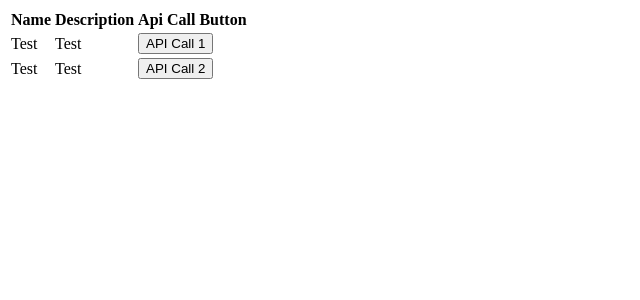
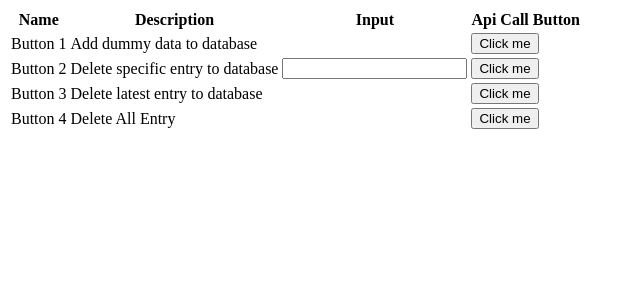
Before and after one commit to Yeesbae/SC2006, a Django app: page / in a window 1280 px wide. Shown: the top 300 px of the page, without its empty margins (0-640 px from the left). Run offline with Django 5.2, Linux system fonts and the light colour scheme.

Commit message:
Updated API call buttons

```diff
--- /dev/null
+++ b/App/static/Button.js
@@ -0,0 +1,170 @@
+const nameList = [
+  'Time', 'Past', 'Future', 'Dev',
+  'Fly', 'Flying', 'Soar', 'Soaring', 'Power', 'Falling',
+  'Fall', 'Jump', 'Cliff', 'Mountain', 'Rend', 'Red', 'Blue',
+  'Green', 'Yellow', 'Gold', 'Demon', 'Demonic', 'Panda', 'Cat',
+  'Kitty', 'Kitten', 'Zero', 'Memory', 'Trooper', 'XX', 'Bandit',
+  'Fear', 'Light', 'Glow', 'Tread', 'Deep', 'Deeper', 'Deepest',
+  'Mine', 'Your', 'Worst', 'Enemy', 'Hostile', 'Force', 'Video',
+  'Game', 'Donkey', 'Mule', 'Colt', 'Cult', 'Cultist', 'Magnum',
+  'Gun', 'Assault', 'Recon', 'Trap', 'Trapper', 'Redeem', 'Code',
+  'Script', 'Writer', 'Near', 'Close', 'Open', 'Cube', 'Circle',
+  'Geo', 'Genome', 'Germ', 'Spaz', 'Shot', 'Echo', 'Beta', 'Alpha',
+  'Gamma', 'Omega', 'Seal', 'Squid', 'Money', 'Cash', 'Lord', 'King',
+  'Duke', 'Rest', 'Fire', 'Flame', 'Morrow', 'Break', 'Breaker', 'Numb',
+  'Ice', 'Cold', 'Rotten', 'Sick', 'Sickly', 'Janitor', 'Camel', 'Rooster',
+  'Sand', 'Desert', 'Dessert', 'Hurdle', 'Racer', 'Eraser', 'Erase', 'Big',
+  'Small', 'Short', 'Tall', 'Sith', 'Bounty', 'Hunter', 'Cracked', 'Broken',
+  'Sad', 'Happy', 'Joy', 'Joyful', 'Crimson', 'Destiny', 'Deceit', 'Lies',
+  'Lie', 'Honest', 'Destined', 'Bloxxer', 'Hawk', 'Eagle', 'Hawker', 'Walker',
+  'Zombie', 'Sarge', 'Capt', 'Captain', 'Punch', 'One', 'Two', 'Uno', 'Slice',
+  'Slash', 'Melt', 'Melted', 'Melting', 'Fell', 'Wolf', 'Hound',
+  'Legacy', 'Sharp', 'Dead', 'Mew', 'Chuckle', 'Bubba', 'Bubble', 'Sandwich',
+  'Smasher', 'Extreme', 'Multi', 'Universe', 'Ultimate', 'Death', 'Ready', 'Monkey',
+  'Elevator', 'Wrench', 'Grease', 'Head', 'Theme', 'Grand', 'Cool', 'Kid', 'Boy', 'Girl', 'Vortex', 'Paradox'
+];
+
+function randomName() {
+  const firstName = nameList[Math.floor(Math.random() * nameList.length)];
+  const lastName = nameList[Math.floor(Math.random() * nameList.length)];
+  return {first: firstName, last: lastName};
+}
+
+function addDummy() {
+    // alert("Hello from a static file!");
+    const name = randomName();
+
+    const data = {
+      username: "testuser",
+      password: "testpassword",
+      email: "test@example.com",
+      // first_name: name.first,
+      // last_name: name.last,
+      first_name: "Test",
+      last_name: "Test",
+      date_of_birth: "1990-01-01"
+    }
+
+    console.log('Updated Data:', data);
+
+  fetch('api/create-user/', {
+    method: 'POST',
+    headers: {
+      'Content-Type': 'application/json',
+      'X-CSRFToken': getCookie('csrftoken')
+  },
+      body: JSON.stringify(data)
+  })
+
+  .then(response => response.json())
+
+  .then(data => {
+    console.log('Success:', data);
+    // alert('Data saved successfully');
+  })
+
+  .catch((error) => {
+    console.error('Error:', error);
+    // alert('Failed to save data');
+  });
+}
+
+function deleteLatestEntry() {
+  fetch('/api/delete-latest/', {
+    method: 'DELETE',
+    headers: {
+      'Content-Type': 'application/json',
+      'X-CSRFToken': getCookie('csrftoken')
+    }
+  })
+
+  .then(response => response.json())
+
+  .then(data => {
+    if (data.status === 'success') {
+      console.log('Latest entry deleted successfully');
+      // alert('Latest entry deleted successfully');
+    } else {
+      console.log('Nothing to delete');
+      // alert('Nothing to delete');
+    }
+  })
+
+  .catch((error) => {
+    console.error('Error:', error);
+    // alert('Failed to delete entry.');
+  });
+}
+
+function deleteAllEntry() {
+  fetch('/api/delete-all/', {
+    method: 'DELETE',
+    headers: {
+      'Content-Type': 'application/json',
+      'X-CSRFToken': getCookie('csrftoken')
+    }
+  })
+
+  .then(response => response.json())
+
+  .then(data => {
+    if (data.status === 'success') {
+      console.log('All entries deleted successfully');
+      // alert('All entries deleted successfully');
+    } else {
+      console.log('Nothing to delete');
+      // alert('Nothing to delete');
+    }
+  })
+
+  .catch((error) => {
+      console.error('Error:', error);
+      // alert('Failed to delete entries');
+  });
+}
+
+function deleteSpecificEntry() {
+  fetch('/api/delete-user/', {
+    method: 'DELETE',
+    headers: {
+      'Content-Type': 'application/json',
+      'X-CSRFToken': getCookie('csrftoken')
+    }
+  })
+
+  .then(response => response.json())
+
+  .then(data => {
+    if (data.status === 'success') {
+      console.log('User deleted successfully');
+      // alert('All entries deleted successfully');
+    } else {
+      console.log('Nothing to delete');
+      // alert('Nothing to delete');
+    }
+  })
+
+  .catch((error) => {
+    console.error('Error:', error);
+    // alert('Failed to delete entries');
+  });
+}
+
+function getApiData() {
+
+}
+
+function getCookie(name) {
+  let cookieValue = null;
+  if (document.cookie && document.cookie !== '') {
+      const cookies = document.cookie.split(';');
+      for (let i = 0; i < cookies.length; i++) {
+          const cookie = cookies[i].trim();
+          if (cookie.startsWith(name + '=')) {
+            cookieValue = decodeURIComponent(cookie.substring(name.length + 1));
+            break;
+          }
+      }
+  }
+  return cookieValue;
+}
--- a/App/templates/ApiCall.html
+++ b/App/templates/ApiCall.html
@@ -1,26 +1,46 @@
+{% load static %}
+
 <!DOCTYPE html>
 <html>
     <head>
         <title>API Call</title>
+        <script src="{% static 'Button.js' %}"></script>
     </head>
 <body>
     <table>
         <tr>
             <th>Name</th>
             <th>Description</th>
+            <th>Input</th>
             <th>Api Call Button</th>
         </tr>
         <tr id="row-item">
-            <td>Test</td>
-            <td>Test</td>
-            <td><button class="button">API Call 1</button></td>
+            <td>Button 1</td>
+            <td>Add dummy data to database</td>
+            <td></td>
+            <td><button class="button" onclick="addDummy()">Click me</button></td>
         </tr>
         <tr id="row-item">
-            <td>Test</td>
-            <td>Test</td>
-            <td><button class="button">API Call 2</button></td>
+            <td>Button 2</td>
+            <td>Delete specific entry to database</td>
+            <form action="{% url 'delete_user' %}" method="post">
+                <td><input type="number" id="account_id" name="account_id" required></td>
+                <td><button class="button" type="submit" onclick="deleteSpecificEntry()">Click me</button></td>
+            </form>
+
+        </tr>
+        <tr id="row-item">
+            <td>Button 3</td>
+            <td>Delete latest entry to database</td>
+            <td></td>
+            <td><button class="button" onclick="deleteLatestEntry()">Click me</button></td>
+        </tr>
+        <tr id="row-item">
+            <td>Button 4</td>
+            <td>Delete All Entry</td>
+            <td></td>
+            <td><button class="button" onclick="deleteAllEntry()">Click me</button></td>
         </tr>
     </table>
-
 </body>
 </html>
--- a/App/urls.py
+++ b/App/urls.py
@@ -16,8 +16,12 @@ urlpatterns = [
     path('', views.main, name='main'),
     path('api/', include(router.urls)),
     path('api/account/', views.get_account, name='get_account'),
-    path('api/account/create/', views.create_account, name='create_account'),
-    path('api/save/', views.create_user, name='create_user'),
+    # path('api/account/create/', views.create_account, name='create_account'),
+    path('api/create-user/', views.create_user, name='create_user'),
+    # path('api/update-user/', views.update_user, name='update_user'),
+    path('api/delete-user/', views.delete_user, name='delete_user'),
+    path('api/delete-latest/', views.delete_latest_entry, name='delete_latest_entry'),
+    path('api/delete-all/', views.delete_all_entry, name='delete_all_entry'),
 ]
 
 if settings.DEBUG:
--- a/App/views.py
+++ b/App/views.py
@@ -5,7 +5,7 @@ from rest_framework.decorators import api_view
 from rest_framework import viewsets
 from django.views.decorators.csrf import csrf_exempt
 from django.template import loader
-from django.http import HttpResponse
+from django.http import HttpResponse, JsonResponse
 from .serializer import AccountSerializer, PropertySerializer, DefaultSerializer
 from .models import *
 import json
@@ -28,33 +28,95 @@ class PropertyViewSet(viewsets.ModelViewSet):
     queryset = Property.objects.all()
     serializer_class = PropertySerializer
 
+
 @api_view(['GET'])
 def get_account(request):
     accounts = Account.objects.all()
     serializer = AccountSerializer(accounts, many=True)
     return Response(serializer.data)
 
-@api_view(['POST'])
-def create_account(request):
-    serializer = AccountSerializer(data=request.data)
-    if serializer.is_valid():
-        serializer.save()
-        return Response(serializer.data, status=201)
-    return Response(serializer.data, status=400)
+# @api_view(['POST'])
+# def create_account(request):
+#     serializer = AccountSerializer(data=request.data)
+#     if serializer.is_valid():
+#         serializer.save()
+#         return Response(serializer.data, status=201)
+#     return Response(serializer.data, status=400)
+
 
 @csrf_exempt
 def create_user(request):
     if request.method == 'POST':
-        data = json.loads(request.body)
-        account = Account(
-            account_id=data['account_id'],
-            username=data['username'],
-            password=data['password'],
-            email=data['email'],
-            first_name=data['first_name'],
-            last_name=data['last_name'],
-            date_of_birth=data['date_of_birth']
-        )
-        account.save(using='account-db')  # Specify the database to use
-        return HttpResponse({'status': 'success'})
-    return HttpResponse({'status': 'error'}, status=400)
+        try:
+            data = json.loads(request.body)
+            latest_account = Account.objects.last()
+            if latest_account:
+                new_account_id = latest_account.account_id + 1  # Increment by 1
+            else:
+                new_account_id = 1
+            account = Account(
+                account_id=new_account_id,
+                username=data['username'],
+                password=data['password'],
+                email=data['email'],
+                first_name=data['first_name'],
+                last_name=data['last_name'],
+                date_of_birth=data['date_of_birth']
+            )
+            account.save(using='account-db')  # Specify the database to use
+
+            return JsonResponse({'status': 'success', 'message': 'User created successfully', 'account_id': new_account_id})
+        except Exception as e:
+            return JsonResponse({'status': 'error', 'message': str(e)}, status=400)
+    return JsonResponse({'status': 'error', 'message': 'Invalid request method'}, status=405)
+
+
+@csrf_exempt
+def delete_user(request):
+    if request.method == 'POST':
+        try:
+            account_id = request.POST.get("account_id")
+            if account_id:
+                try:
+                    account = Account.objects.get(account_id=account_id)
+                    if account:
+                        try:
+                            account.delete()
+                            return JsonResponse({'status': 'success', 'message': 'User deleted successfully'})
+                        except Exception as e:
+                            return JsonResponse({'status': 'error', 'message': str(e)}, status=500)
+                    else:
+                        return JsonResponse({'status': 'error', 'message': 'User not found'}, status=404)
+                except Account.DoesNotExist:
+                    return JsonResponse({'status': 'error', 'message': 'User not found'}, status=404)
+        except Exception as e:
+            return JsonResponse({'status': 'error', 'message': str(e)}, status=400)
+    return JsonResponse({'status': 'error', 'message': 'Invalid request method'}, status=405)
+
+
+@csrf_exempt
+def delete_latest_entry(request):
+    if request.method == 'DELETE':
+        try:
+            latest_entry = Account.objects.last()
+            if latest_entry:
+                latest_entry.delete()
+                return JsonResponse({'status': 'success', 'message': 'Latest entry deleted'})
+            else:
+                return JsonResponse({'status': 'error', 'message': 'Nothing to delete'}, status=404)
+        except Exception as e:
+            return JsonResponse({'status': 'error', 'message': str(e)}, status=500)
+    return JsonResponse({'status': 'error', 'message': 'Invalid request method'}, status=405)
+
+@csrf_exempt
+def delete_all_entry(request):
+    if request.method == 'DELETE':
+        try:
+            count, _ = Account.objects.all().delete()
+            if count > 0:
+                return JsonResponse({'status': 'success', 'message': f'{count} entries deleted'})
+            else:
+                return JsonResponse({'status': 'error', 'message': 'Nothing to delete'}, status=404)
+        except Exception as e:
+            return JsonResponse({'status': 'error', 'message': str(e)}, status=500)
+    return JsonResponse({'status': 'error', 'message': 'Invalid request method'}, status=405)
```
Also changed, not shown: web_project/settings.py (+8 -1 lines), account-db.sqlite3 (deleted), property-db.sqlite3 (deleted), 1 other file.
